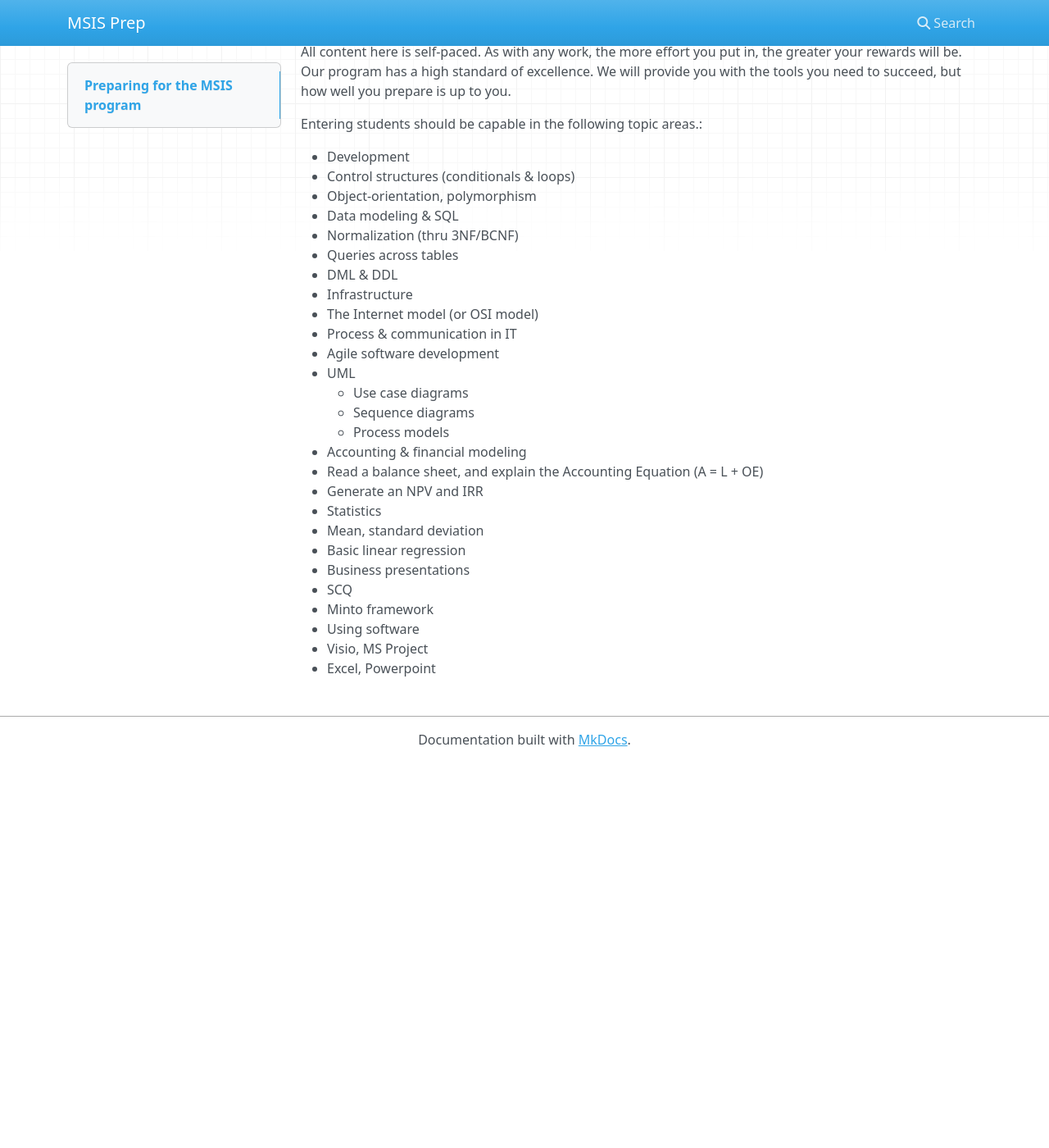
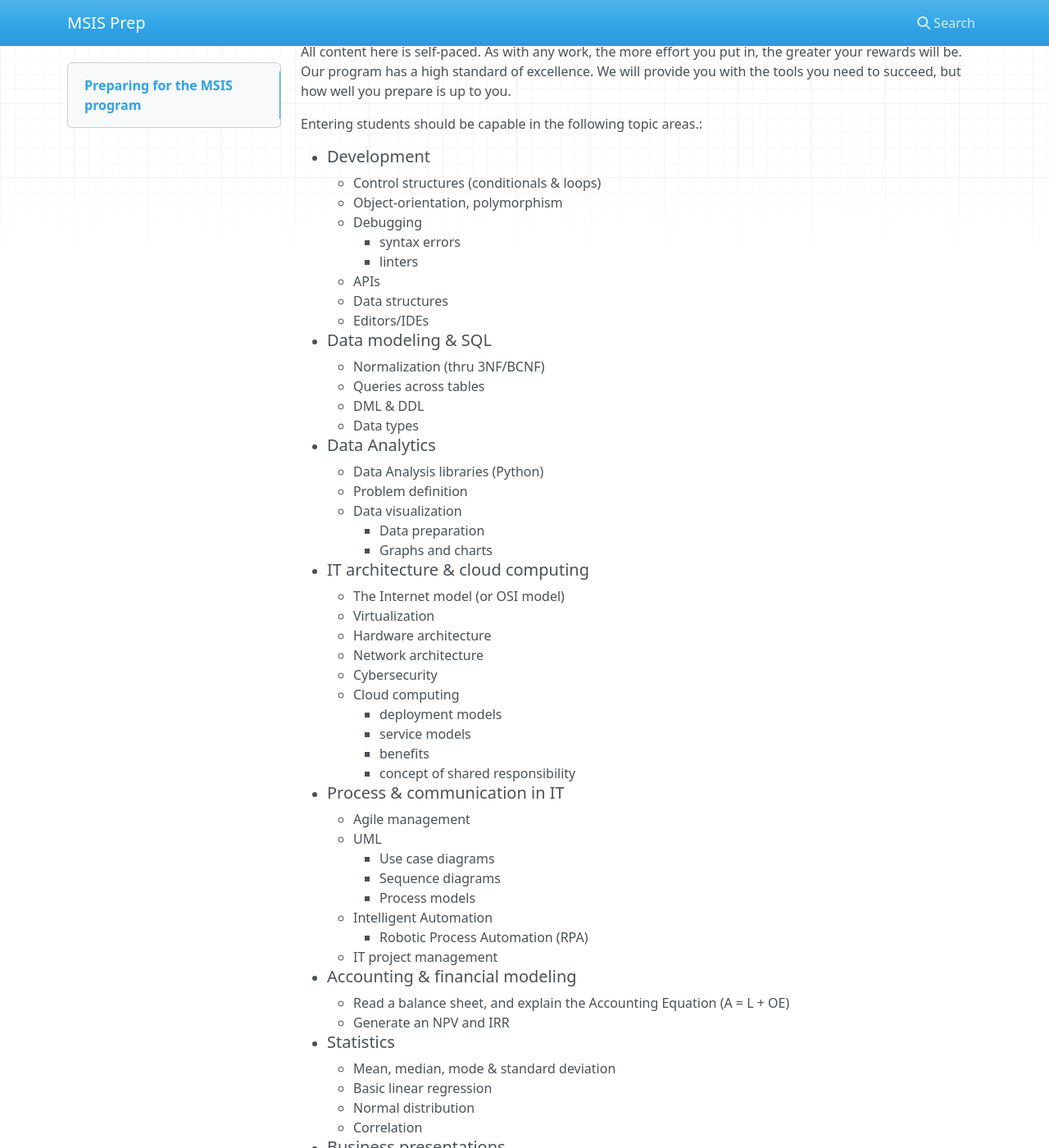
Before and after one commit to tag/msis-prep, an MkDocs documentation site: the page built from docs/index.md, in a window 1280 px wide and 1400 px high, scrolled down 195 px. Shown: the whole window at 82% size. Built offline with MkDocs 1.6.1, drawn with Linux system fonts in a browser that asks for light colours; nearby versions of some CDN libraries; before the commit the page ends 1125 px from its top, so only the background shows below that; some of the changed text lies outside the part shown.

Commit message:
Enlisted pre-requisites for the MSIS Core

```diff
--- a/docs/index.md
+++ b/docs/index.md
@@ -6,30 +6,84 @@ All content here is self-paced. As with any work, the more effort you put in, th
 
 Entering students should be capable in the following topic areas.:
 
-* Development
-  - Control structures (conditionals & loops)
-  - Object-orientation, polymorphism
-* Data modeling & SQL
-  - Normalization (thru 3NF/BCNF)
-  - Queries across tables
-  - DML & DDL
-* Infrastructure
-  - The Internet model (or OSI model)
-* Process & communication in IT
-  - Agile software development
-  - UML
-    - Use case diagrams
-    - Sequence diagrams
-    - Process models
-* Accounting & financial modeling
-  - Read a balance sheet, and explain the Accounting Equation (A = L + OE)
-  - Generate an NPV and IRR
-* Statistics
-  - Mean, standard deviation
-  - Basic linear regression
-* Business presentations
-  - SCQ
-  - Minto framework
-* Using software
-  - Visio, MS Project
-  - Excel, Powerpoint
+* ##### **Development**
+    - Control structures (conditionals & loops)
+    - Object-orientation, polymorphism
+    - Debugging
+        - syntax errors
+        - linters
+    - APIs
+    - Data structures
+    - Editors/IDEs
+
+* ##### **Data modeling & SQL**
+    - Normalization (thru 3NF/BCNF)
+    - Queries across tables
+    - DML & DDL
+    - Data types
+
+* ##### **Data Analytics**
+    - Data Analysis libraries (Python)
+    - Problem definition
+    - Data visualization
+        - Data preparation
+        - Graphs and charts
+
+* ##### **IT architecture & cloud computing**
+    - The Internet model (or OSI model)
+    - Virtualization
+    - Hardware architecture
+    - Network architecture
+    - Cybersecurity
+    - Cloud computing
+        - deployment models
+        - service models
+        - benefits
+        - concept of shared responsibility
+* ##### **Process & communication in IT**
+    - Agile management
+    - UML
+        - Use case diagrams
+        - Sequence diagrams
+        - Process models
+    - Intelligent Automation
+        - Robotic Process Automation (RPA)
+    - IT project management
+* ##### **Accounting & financial modeling**
+    - Read a balance sheet, and explain the Accounting Equation (A = L + OE)
+    - Generate an NPV and IRR
+* ##### **Statistics**
+    - Mean, median, mode & standard deviation
+    - Basic linear regression
+    - Normal distribution
+    - Correlation
+* ##### **Business presentations**
+    - SCQA structure
+    - Minto framework
+    - Hypothesis tree
+    - Issue tree
+    - IT strategy
+* ##### **Using software**
+    - Visio, MS Project
+    - Excel, Powerpoint
+    - Atom, Git
+    - Jupyter Notebook
+    - Tableau
+* ##### **ERP**
+    - Importance of ERP
+    - Material Requirement Planning (MRP)
+    - Manufacturing business processes
+        - Order-to-cash
+        - Procure-to-pay
+    - Operational processes
+* ##### **GRC**
+    - IT Governance
+        - Management Vs. Governance
+        - challenges of IT Governance
+        - Policies Vs. Standards
+    - IT Risk
+        - Risk appetite Vs. Risk tolerance
+    - Controls
+        - Access management
+        - Principle of least privilege
+        - Privilege creep
```
